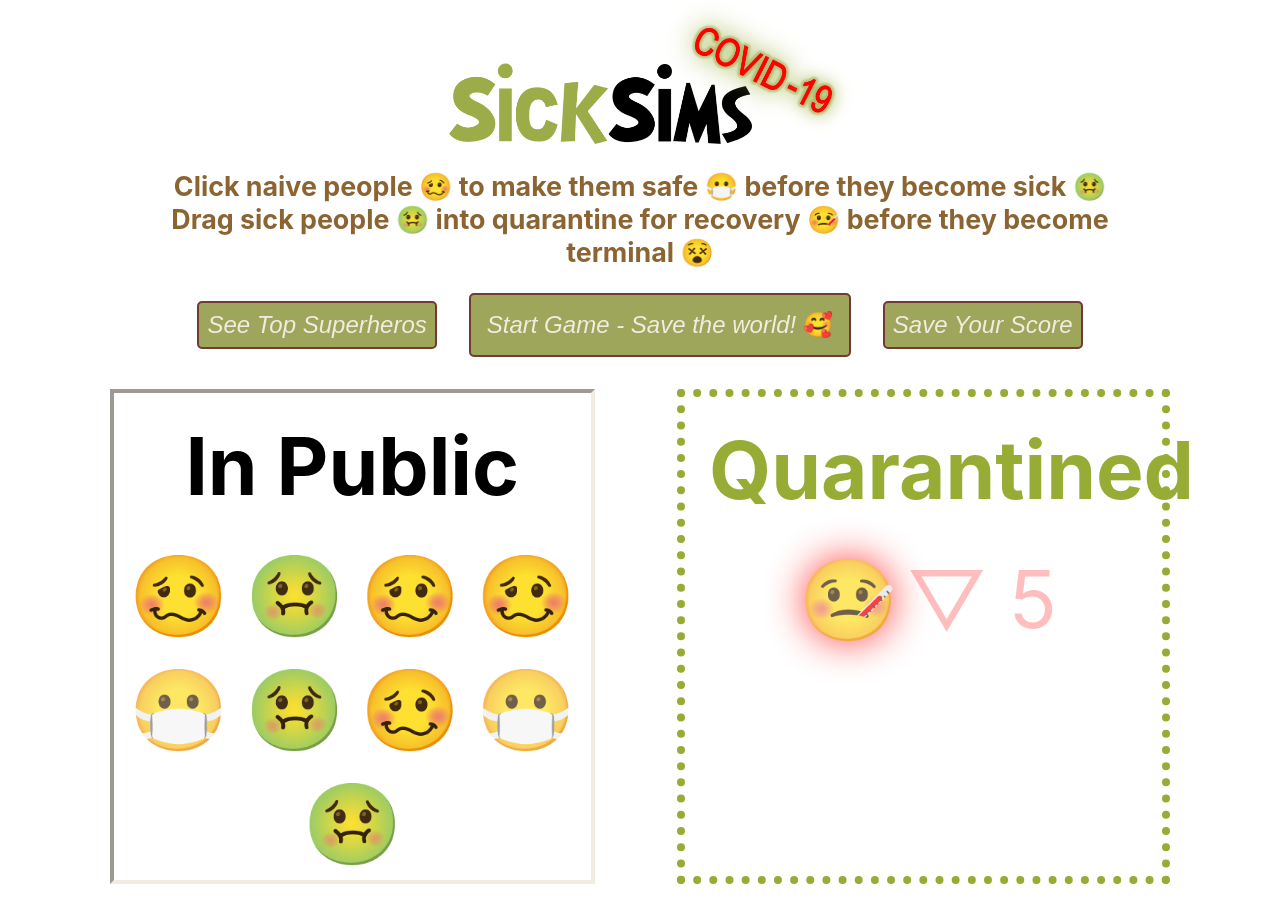
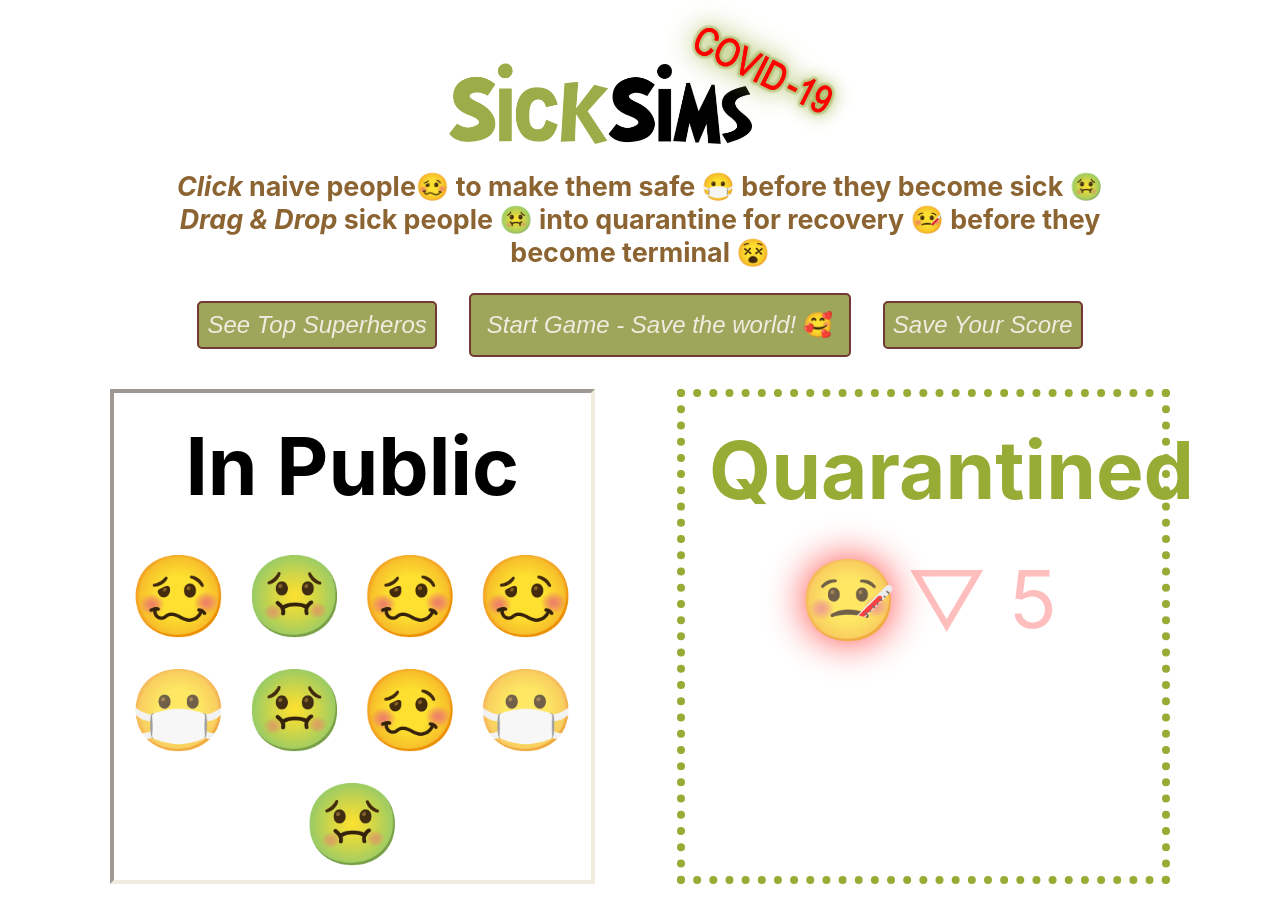
Before and after one commit to ryanmeinzer/sicksims, a React (Create React App) app: page / in a window 1280 px wide. Built offline with nearby package versions, Linux system fonts and the light colour scheme.

Commit message:
Emphasized click and drag

```diff
--- a/src/Header.js
+++ b/src/Header.js
@@ -7,7 +7,7 @@ const Header = props =>
     <div className='logo' align='center'>
         <img src={logo} alt="SickSims Logo" className="logo" background-color="transparent"></img>
     </div>
-        <h6>Click naive people <span role="img" aria-label="naive person emoji">🥴</span> to make them safe <span role="img" aria-label="safe person emoji">😷</span> before they become sick <span role="img" aria-label="sick person emoji">🤢</span> <br></br> Drag sick people <span role="img" aria-label="sick person emoji">🤢</span> into quarantine for recovery <span role="img" aria-label="quarantined person emoji">🤒</span> before they become terminal <span role="img" aria-label="terminal person emoji">😵</span></h6>
+        <h6><span className='emphasizedText'>Click</span> naive people<span role="img" aria-label="naive person emoji">🥴</span> to make them safe <span role="img" aria-label="safe person emoji">😷</span> before they become sick <span role="img" aria-label="sick person emoji">🤢</span> <br></br> <span className='emphasizedText'>Drag & Drop</span> sick people <span role="img" aria-label="sick person emoji">🤢</span> into quarantine for recovery <span role="img" aria-label="quarantined person emoji">🤒</span> before they become terminal <span role="img" aria-label="terminal person emoji">😵</span></h6>
     <p><Link to="/superheros"><button className='superherosButton'><i>See Top Superheros</i></button></Link>
             <button className='playButton' onClick={props.startGameButton}><i>Start Game - Save the world!</i> <span role="img" aria-label="saved person emoji">🥰</span></button>
     <Link to="/score"><button className='scoreButton'><i>Save Your Score</i></button></Link></p>
--- a/src/index.css
+++ b/src/index.css
@@ -92,6 +92,13 @@ button {
   color: #8C6432;
 }
 
+.emphasizedText {
+  /* color: #96AC35; */
+  font-style: italic;
+  /* text-transform: uppercase; */
+  /* font-size: 2.5rem; */
+}
+
 .GameContainer, .FakeGameContainer {
   display: flex;
   flex-direction: row;
@@ -160,7 +167,7 @@ button {
   cursor: pointer;
   background-color: #9DA65B;
   border: none;
-  color: white;
+  color: #F2EBDF;
   text-decoration: none;
   cursor: pointer;
   border: 2px solid #733934;
```
